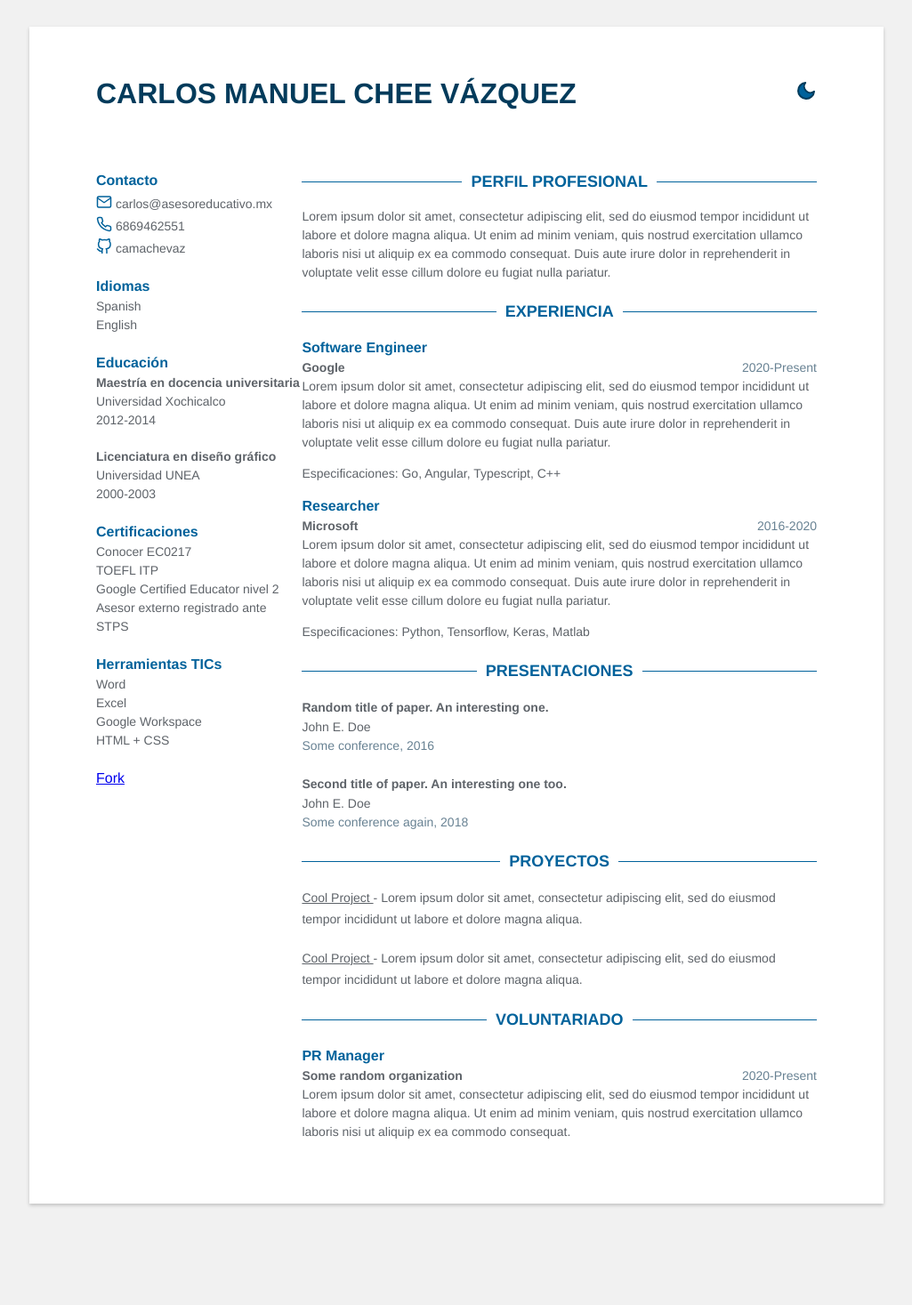
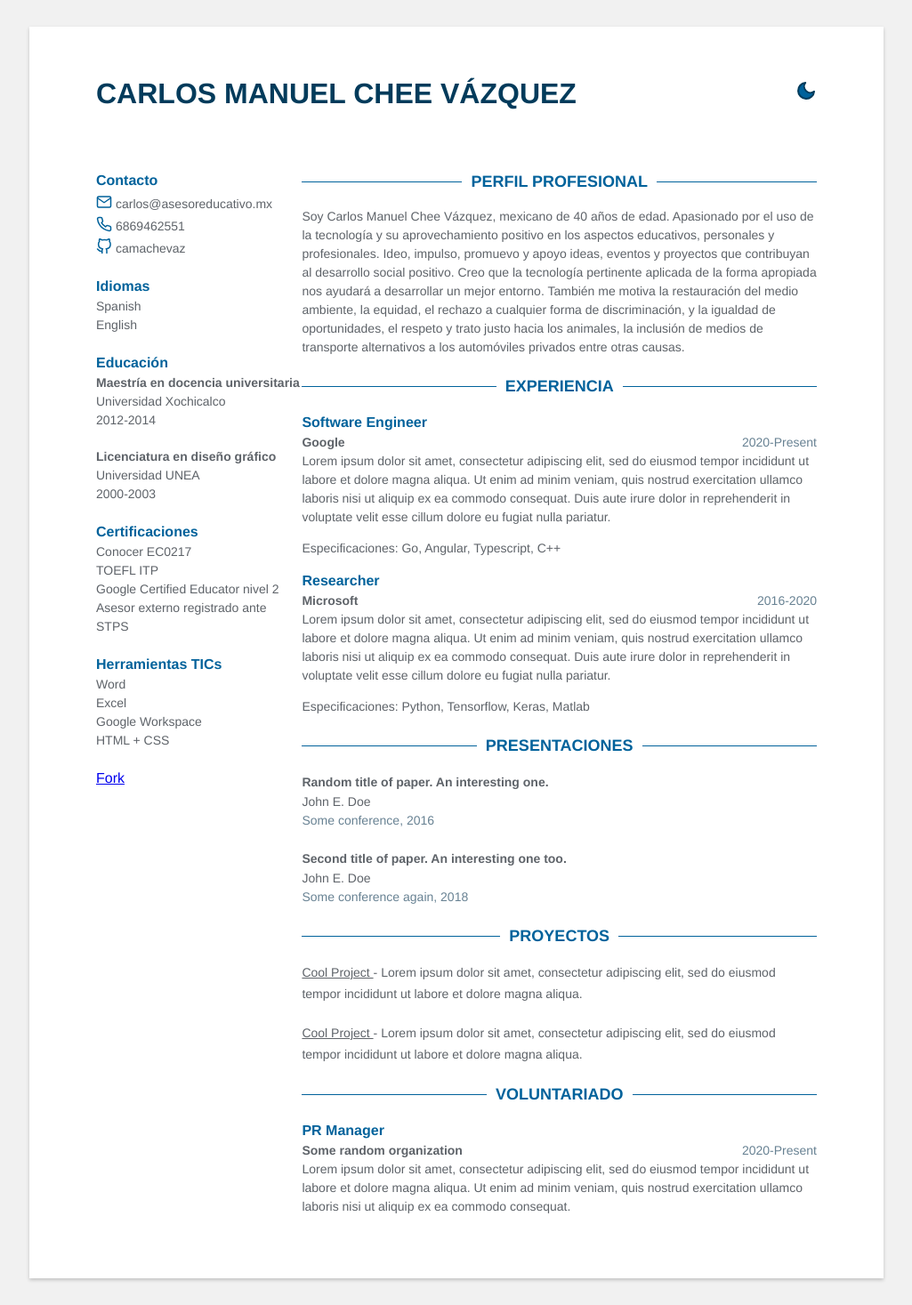
Before and after one commit to camachevaz/cv, a Jekyll site: the page built from index.html, in a window 1280 px wide. Shown: the whole page at 89% size, without its empty margins (127-1152 px from the left). Built offline with Jekyll 4.4.1, drawn with Linux system fonts in a browser that asks for light colours; before the commit the page ends 1383 px from its top, so only the background shows below that.

Commit message:
Update data.yml

```diff
--- a/_data/data.yml
+++ b/_data/data.yml
@@ -41,11 +41,9 @@ skills:
 
 # Profile
 profile: |
-  Lorem ipsum dolor sit amet, consectetur adipiscing elit, sed do eiusmod
-  tempor incididunt ut labore et dolore magna aliqua. Ut enim ad minim veniam,
-  quis nostrud exercitation ullamco laboris nisi ut aliquip ex ea commodo consequat.
-  Duis aute irure dolor in reprehenderit in voluptate velit esse cillum dolore eu
-  fugiat nulla pariatur.
+  Soy Carlos Manuel Chee Vázquez, mexicano de 40 años de edad. Apasionado por el uso de la tecnología y su aprovechamiento positivo en los aspectos educativos, personales y profesionales.
+  Ideo, impulso, promuevo y apoyo ideas, eventos y proyectos que contribuyan al desarrollo social positivo. Creo que la tecnología pertinente aplicada de la forma apropiada nos ayudará a desarrollar un mejor entorno.
+  También me motiva la restauración del medio ambiente, la equidad, el rechazo a cualquier forma de discriminación, y la igualdad de oportunidades, el respeto y trato justo hacia los animales, la inclusión de medios de transporte alternativos a los automóviles privados entre otras causas.
 
 # Experience
 experience:
```
